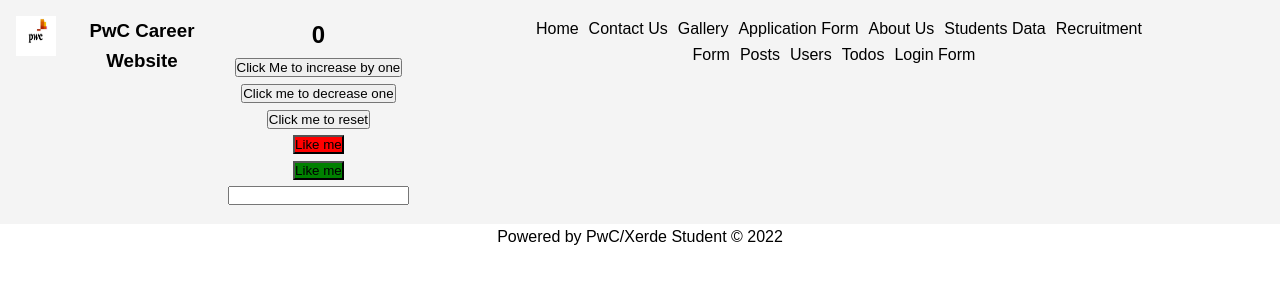
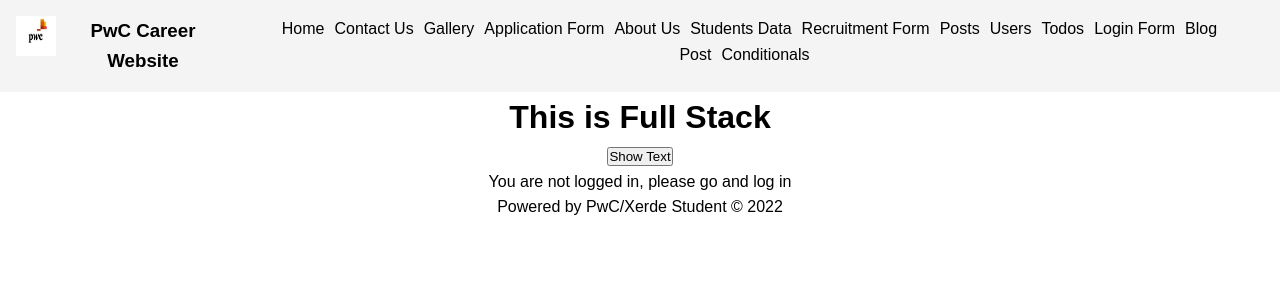
Before and after one commit to royalboe/react-app-one, a React (Create React App) app: page /Conditionals in a window 1280 px wide. Shown: the top 300 px of the page. Built offline with nearby package versions, Linux system fonts and the light colour scheme.

Commit message:
Using conditionals

```diff
--- a/src/App.js
+++ b/src/App.js
@@ -28,6 +28,8 @@
 import Todos from "./pages/Todo";
 import Users from "./pages/Users";
 import LoginForm from "./pages/LoginForm";
+import SingleBlogPost from "./pages/SingleBlogPost";
+import Conditionals from "./pages/Conditionals";
 
 function App() {
   return (
@@ -46,6 +48,8 @@
           <Route path={"/Users"} element={<Users />} />
           <Route path={"/Todos"} element={<Todos />} />
           <Route path={"/LoginForm"} element={<LoginForm />} />
+          <Route path={"/SingleBlogPost"} element={<SingleBlogPost />} />
+          <Route path={"/Conditionals"} element={<Conditionals />} />
         </Routes>
         <Footer />
       </BrowserRouter>
--- a/src/components/Header.jsx
+++ b/src/components/Header.jsx
@@ -1,7 +1,7 @@
 import React from "react";
 import { Link } from "react-router-dom";
 import Photo from "../assets/pwc.jpeg";
-import Counter from "./Counter";
+// import Counter from "./Counter";
 
 function Header() {
   return (
@@ -14,7 +14,7 @@
       </div>
       <div>
         {" "}
-        <Counter />
+     {/* <Counter /> */}
       </div>
       <div>
         <Link to="/Home">Home</Link>
@@ -28,6 +28,8 @@
         <Link to="/Users">Users</Link>
         <Link to="/Todos">Todos</Link>
         <Link to="/LoginForm">Login Form</Link>
+        <Link to="/SingleBlogPost">Blog Post</Link>
+        <Link to="/Conditionals">Conditionals</Link>
       </div>
     </header>
   );
--- a/src/pages/Conditionals.jsx
+++ b/src/pages/Conditionals.jsx
@@ -1,7 +1,28 @@
-import React from "react";
+import React, { useState } from "react";
 
 const Conditionals = () => {
-  return <div></div>;
+  const [cond, setCond] = useState(false);
+  const [isLoggedIn, setLoggedIn] = useState(false);
+  return (
+    <div>
+      <h1>This is Full Stack</h1>
+      <button onClick={() => setCond((prevCond) => !prevCond)}>
+        {" "}
+        Show Text
+      </button>
+      {cond && (
+        <p>
+          This is to learn how to use conditionals in React by using the ternary
+          operator
+        </p>
+      )}
+      {isLoggedIn ? (
+        <p> Welcome you are logged in</p>
+      ) : (
+        <p> You are not logged in, please go and log in</p>
+      )}
+    </div>
+  );
 };
 
 export default Conditionals;
--- a/src/pages/SingleBlogPost.jsx
+++ b/src/pages/SingleBlogPost.jsx
@@ -1,12 +1,14 @@
-import React, { useState } from "react";
+import React, { useState, useEffect } from "react";
 
+const SingleBlogPost = () => {
   const [singlePost, setSinglePost] = useState();
-
-const fetchsinglePost = async () => {
+  const fetchSinglePost = async () => {
     try {
-    let response = await fetch("https://jsonplaceholder.typicode.com/posts/1");
-    response = await posts.json();
-    setPosts(response);
+      let response = await fetch(
+        "https://jsonplaceholder.typicode.com/posts/1"
+      );
+      response = await response.json();
+      setSinglePost(response);
     } catch (err) {
       console.log(
         `Sorry, it is not your fault, it is ours\n We got error ${err}.`
@@ -14,12 +16,10 @@
     }
   };
   useEffect(() => {
-  fetchingSinglePost();
-}, [posts]); // useEffect second parameter is used to track changes in state and rerun
-
-const SingleBlogPost = () => {
+    fetchSinglePost();
+  }, []); // useEffect second parameter is used to track changes in state and rerun
   return (
-    <section style={title} className="container">
+    <section className="container">
       <h2>PwC Blog Post</h2>
       <div className="postbody">
         <p></p>
```
Lines whose indentation alone changed are shown as unchanged.
